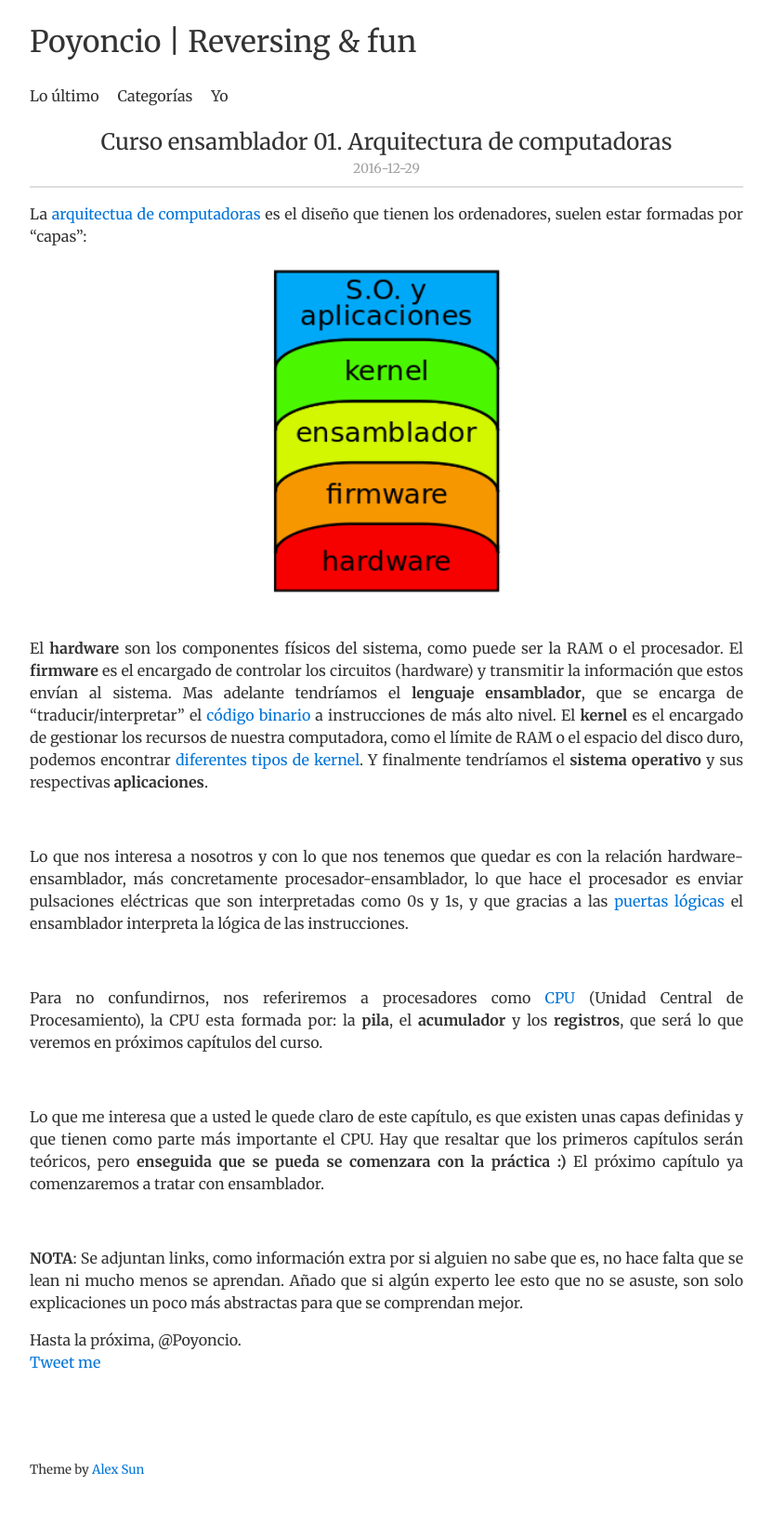
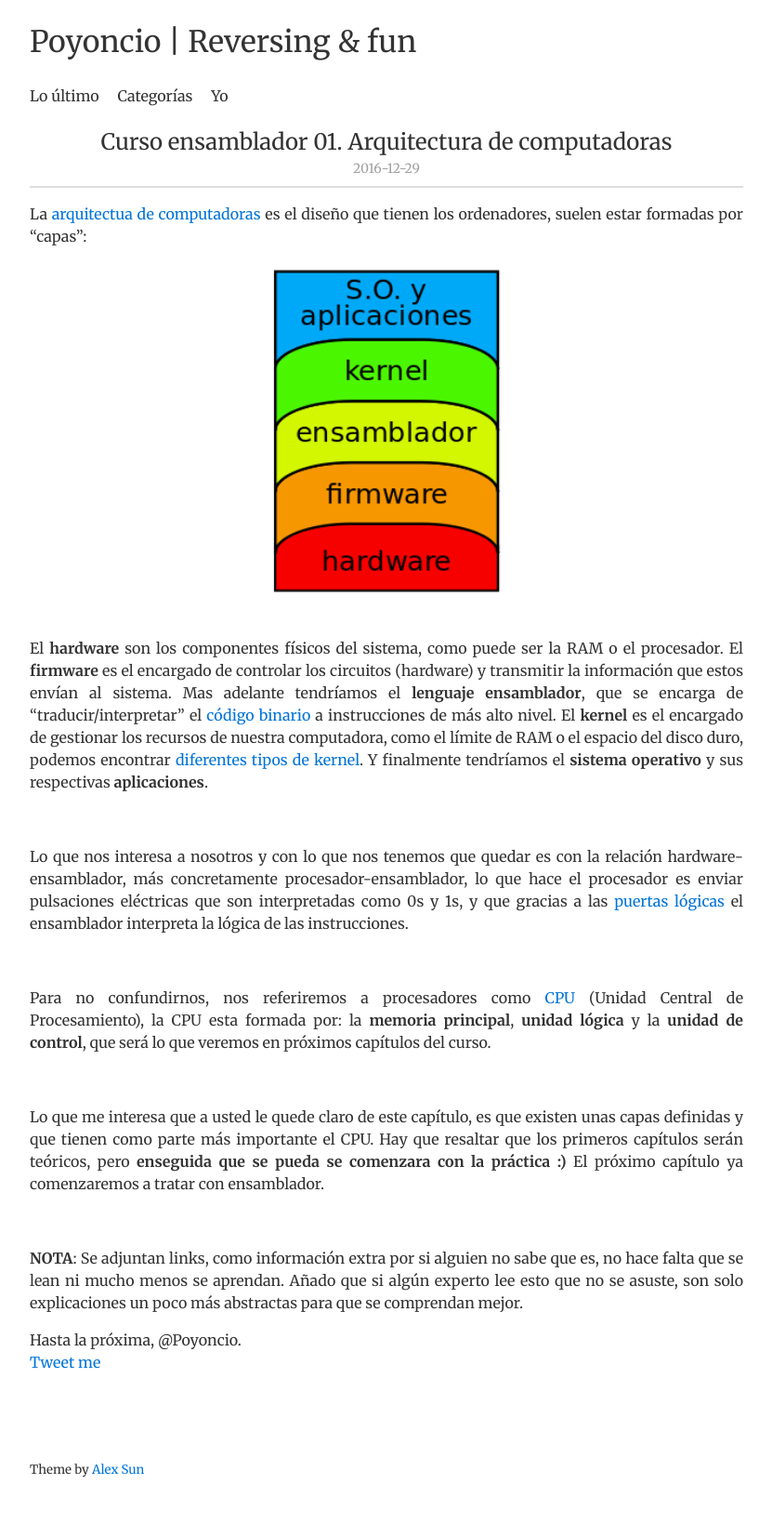
Before and after one commit to Poyoncio/poyoweb, a Jekyll site: the page built from _posts/2016-12-29-Curso-ensamblador-01-Arquitectura-de-computadoras.md, in a window 1280 px wide. Shown: the whole page at 93% size, without its empty margins (224-1055 px from the left). Built offline with Jekyll 4.4.1, drawn with Linux system fonts in a browser that asks for light colours; nearby versions of some CDN libraries; comment, search, counter and statistics services are not loaded.

Commit message:
Update 2016-12-29-Curso-ensamblador-01-Arquitectura-de-computadoras.md

```diff
--- a/_posts/2016-12-29-Curso-ensamblador-01-Arquitectura-de-computadoras.md
+++ b/_posts/2016-12-29-Curso-ensamblador-01-Arquitectura-de-computadoras.md
@@ -18,7 +18,7 @@ Lo que nos interesa a nosotros y con lo que nos tenemos que quedar es con la rel
 
 <br>
 
-Para no confundirnos, nos referiremos a procesadores como [CPU](https://es.wikipedia.org/wiki/Unidad_central_de_procesamiento) (Unidad Central de Procesamiento), la CPU esta formada por: la **pila**, el **acumulador** y los **registros**, que será lo que veremos en próximos capítulos del curso.
+Para no confundirnos, nos referiremos a procesadores como [CPU](https://es.wikipedia.org/wiki/Unidad_central_de_procesamiento) (Unidad Central de Procesamiento), la CPU esta formada por: la **memoria principal**,  **unidad lógica** y la **unidad de control**, que será lo que veremos en próximos capítulos del curso.
 
 <br>
 
```
